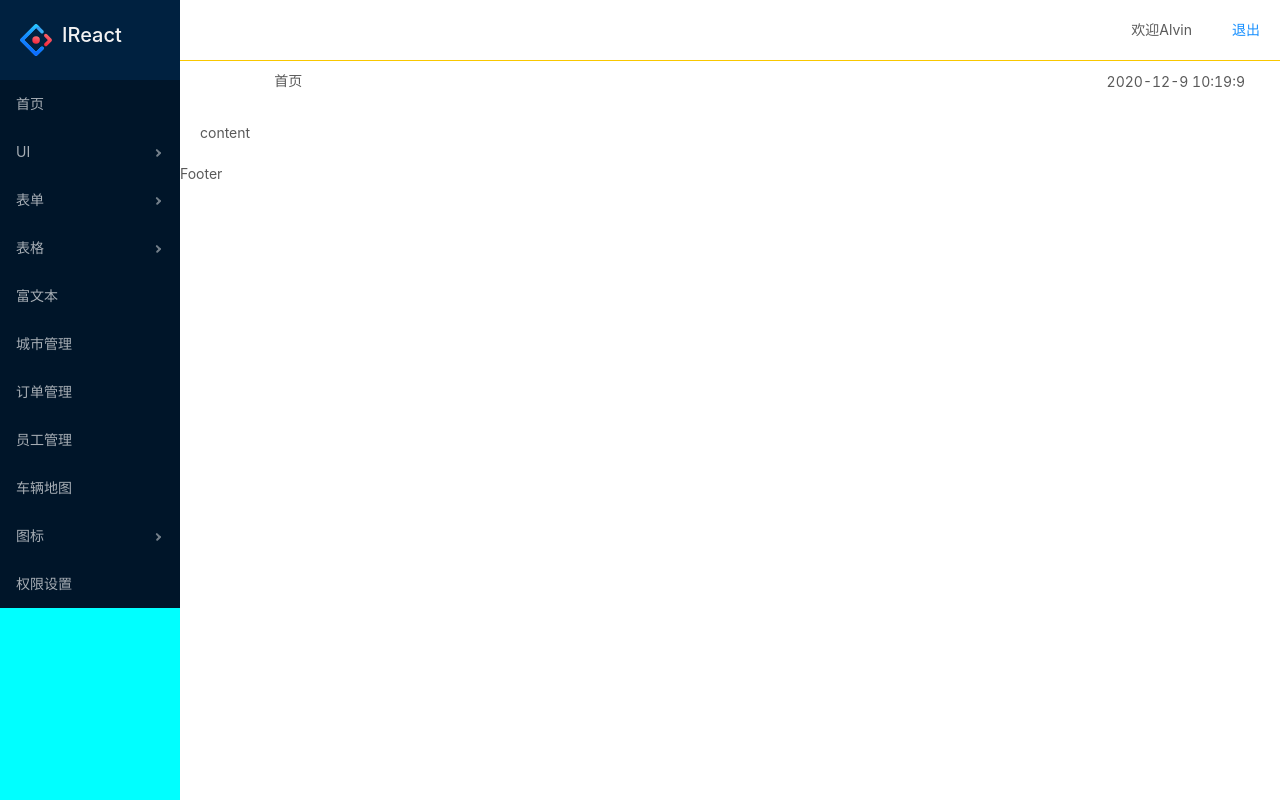
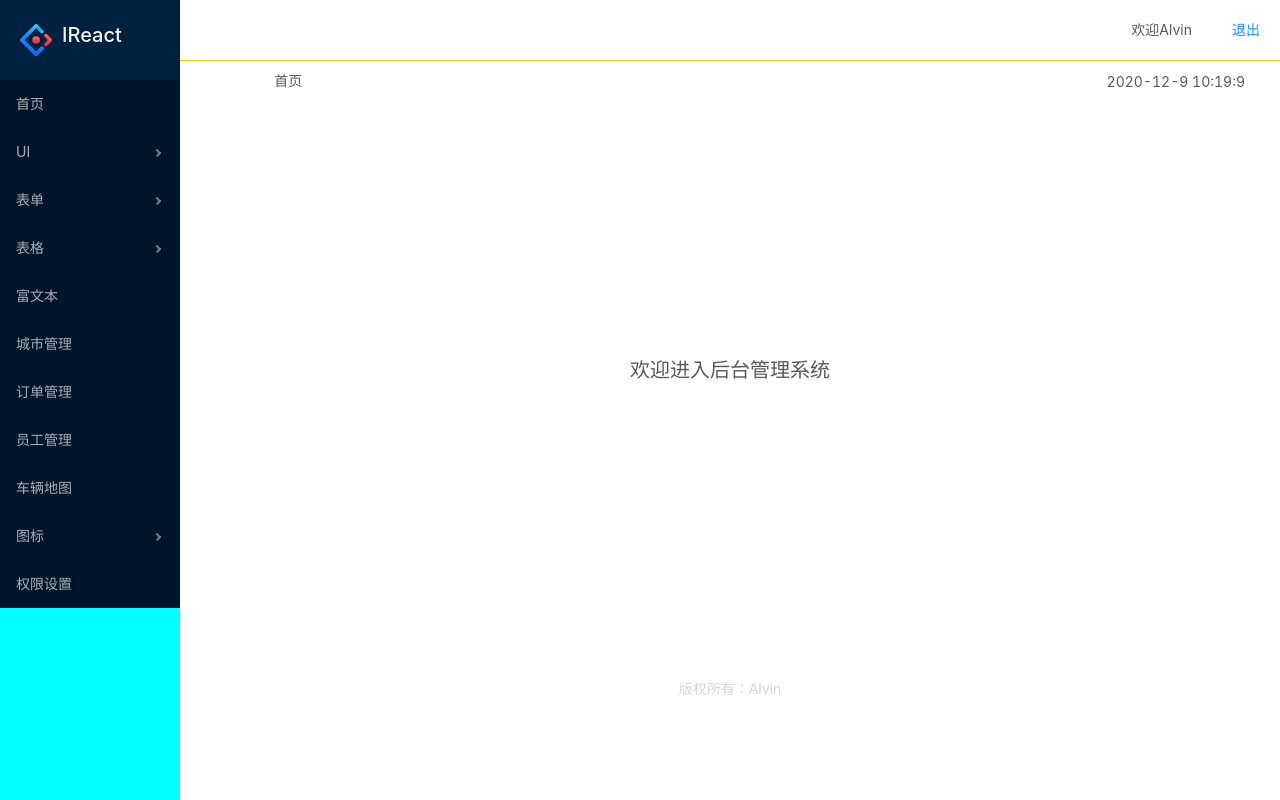
Before and after one commit to dao51/react-antd, a React app: page / in a window 1280 px wide. Built offline with nearby package versions, Linux system fonts and the light colour scheme.

Commit message:
页面模块基本完成

```diff
--- a/src/admin.js
+++ b/src/admin.js
@@ -3,6 +3,7 @@ import {Row, Col} from 'antd'
 import Header from './components/Header'
 import Footer from './components/Footer'
 import NavLeft from './components/NavLeft'
+import Home from './views/Home'
 import './styles/common.less'
 
 export default class Admin extends React.Component {  // 导出继承react组件的对象Admin
@@ -16,7 +17,9 @@ export default class Admin extends React.Component {  // 导出继承react组件
                     <Col span="21" className="main">
                         <Header>
                         </Header>
-                        <Row className="content">content</Row>
+                        <Row className="content">
+                            <Home></Home>
+                        </Row>
                         <Footer>
                         </Footer>
                     </Col>
--- a/src/components/Footer/index.js
+++ b/src/components/Footer/index.js
@@ -1,10 +1,11 @@
-import React from 'react'  // 导入react
+import React from 'react';  // 导入react
+import './index.less';
 
 export default class Footer extends React.Component {
     render() {
         return (
-            <div>
-                Footer
+            <div className="footer">
+                版权所有：Alvin
             </div>
         );
     }
--- /dev/null
+++ b/src/components/Footer/index.less
@@ -0,0 +1,8 @@
+@import "./../../styles/default.less";
+
+.footer{
+    height: 100px;
+    padding: 40px 0;
+    text-align: center;
+    color: @colorJ;
+}
--- a/src/components/Header/index.js
+++ b/src/components/Header/index.js
@@ -37,7 +37,6 @@ export default class Header extends React.Component {
         }).then((res) => {
             if(res.status === 'success'){
                 let data = res.result[0].weather_data[0];
-                console.log('weather', data)
                 this.setState({
                     dayPictureUrl:data.dayPictureUrl,
                     weather:data.weather
--- /dev/null
+++ b/src/styles/default.less
@@ -0,0 +1,31 @@
+/** 常用色值 **/
+@colorA: #f9c700;
+@colorB: #ff5400;
+@colorC: #333;
+@colorD: #6699cc;
+@colorE: #9cb3c5;
+@colorF: #e0e6ec;
+@colorG: #666;
+@colorH: #999;
+@colorI: #ccc;
+@colorJ: #d7d7d7;
+@colorK: #e3e3e3;
+@colorL: #f1f3f5;
+@colorM: #fff;
+@colorN: #e5e5e5;
+@colorO: #afafaf;
+@colorP: #ff8605;
+@colorQ: #f9fbfc;
+@colorR: #001529;
+@colorS: #002140;
+@colorT: #232526;
+@colorU: #bebebe;
+
+/** 常用字体大小 **/
+@fontA: 34px;
+@fontB: 22px;
+@fontC: 18px;
+@fontD: 16px;
+@fontE: 14px;
+@fontF: 12px;
+@fontG: 20px;
--- /dev/null
+++ b/src/views/Home/index.js
@@ -0,0 +1,12 @@
+import React from 'react'
+import './index.less'
+
+export default class Home extends React.Component{
+    render() {
+        return (
+            <div className="home-wrap">
+                欢迎进入后台管理系统
+            </div>
+        )
+    }
+}
--- /dev/null
+++ b/src/views/Home/index.less
@@ -0,0 +1,11 @@
+@import './../../styles/default.less';
+
+.home-wrap{
+    background-color: @colorM;
+    width: 100%;
+    height: calc(62vh);
+    display: flex;
+    align-items: center;
+    justify-content: center;
+    font-size: 20px;
+}
```
Also changed, not shown: src/components/Footer/index.css (deleted), 1 other file (tests, documents, lock files or other folders).
